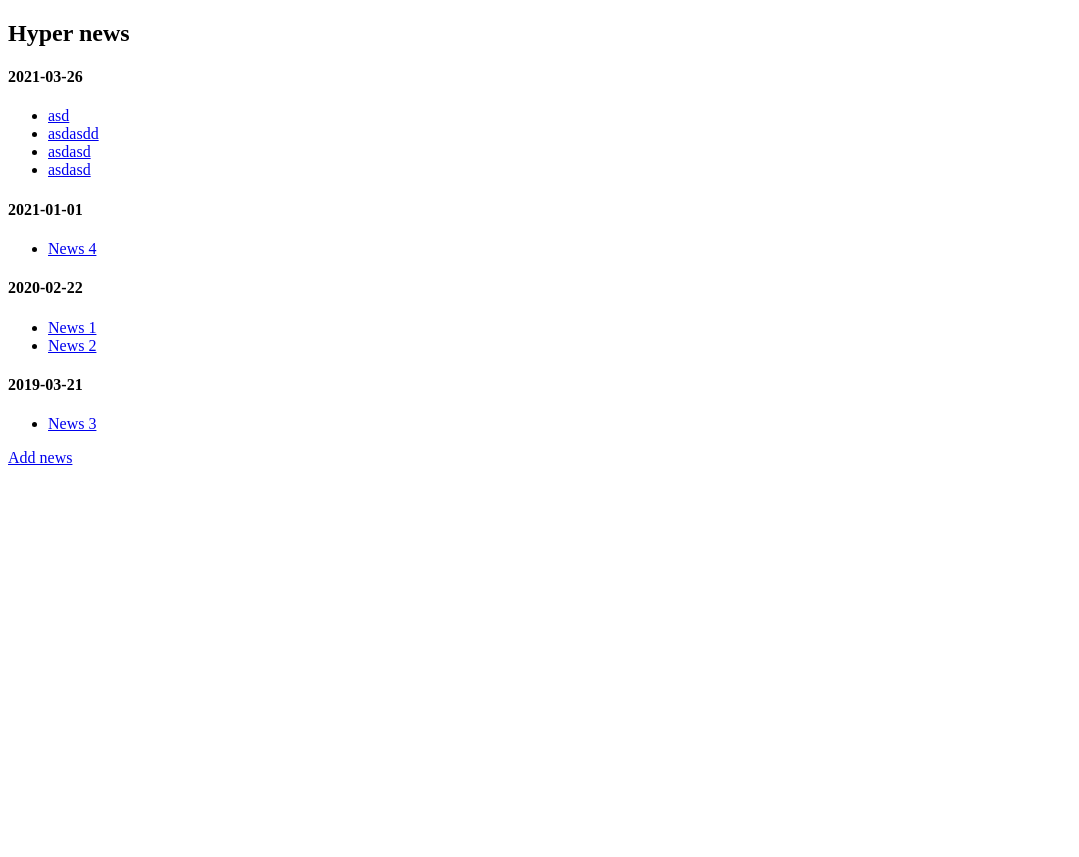
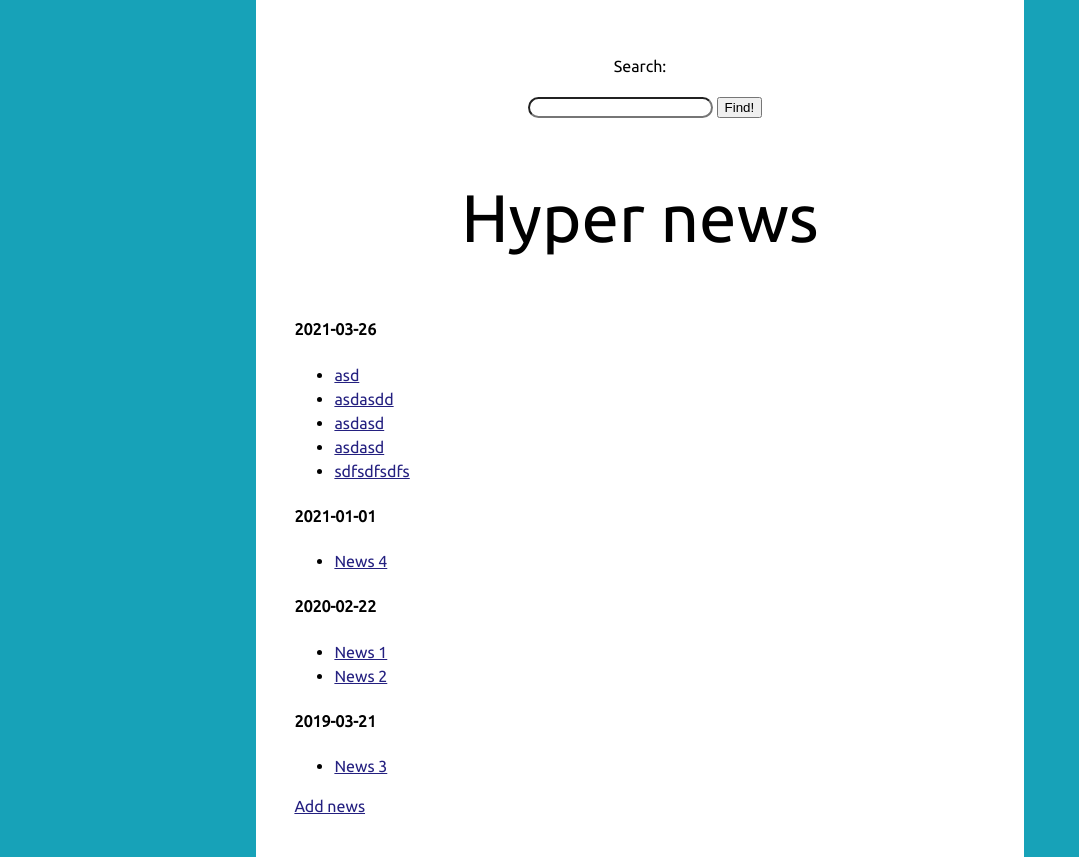
Before and after one commit to zruslan/jba-hypernews, a Django app: page /news/ in a window 1280 px wide. Shown: the whole page, without its empty margins (0-1079 px from the left). Before the commit the page ends 465 px from the top, so only its background shows below. Run offline with Django 3.2, Linux system fonts and the light colour scheme.

Commit message:
stage 5 completed

```diff
--- a/HyperNews Portal/task/hypernews/settings.py
+++ b/HyperNews Portal/task/hypernews/settings.py
@@ -120,4 +120,5 @@ USE_TZ = True
 # Static files (CSS, JavaScript, Images)
 # https://docs.djangoproject.com/en/2.2/howto/static-files/
 
-STATIC_URL = '/static/'
+STATIC_URL = "/static/"
+STATICFILES_DIRS = [os.path.join(BASE_DIR, "static")]
--- a/HyperNews Portal/task/hypernews/urls.py
+++ b/HyperNews Portal/task/hypernews/urls.py
@@ -16,12 +16,16 @@ Including another URLconf
 from django.contrib import admin
 from django.urls import path
 from news.views import UnderConstructionPageView, NewsView, NewsIndexPageView, CreateNews
+from django.conf import settings
+from django.conf.urls.static import static
+
 
 urlpatterns = [
     path('admin/', admin.site.urls),
     path('news/', NewsIndexPageView.as_view(), name="news_index"),
     path('news/create/', CreateNews.as_view(), name="news_create"),
     path('news/<int:news_id>/', NewsView.as_view(), name="news_detail"),
-#    path('', SiteIndexPageView.as_view(), name="site_index")
     path('', UnderConstructionPageView.as_view(), name="site_index"),
 ]
+
+urlpatterns += static(settings.STATIC_URL)
--- a/HyperNews Portal/task/news.json
+++ b/HyperNews Portal/task/news.json
@@ -1 +1 @@
-[{"created": "2020-02-22 16:40:00", "text": "Text of the news 1", "title": "News 1", "link": 1}, {"created": "2020-02-22 14:00:00", "text": "Text of the news 2", "title": "News 2", "link": 2}, {"created": "2019-03-21 01:40:00", "text": "Text of the news 3", "title": "News 3", "link": 3}, {"created": "2021-01-01 01:01:00", "text": "Text of the news 4", "title": "News 4", "link": 4}, {"created": "2021-03-26 14:44:33", "text": "asd", "title": "asd", "link": 8111}, {"created": "2021-03-26 14:45:28", "text": "asdasd", "title": "asdasdd", "link": 6948}, {"created": "2021-03-26 14:46:21", "text": "asdasdasd", "title": "asdasd", "link": 6486}, {"created": "2021-03-26 14:46:44", "text": "sssss", "title": "asdasd", "link": 9210}]
+[{"created": "2020-02-22 16:40:00", "text": "Text of the news 1", "title": "News 1", "link": 1}, {"created": "2020-02-22 14:00:00", "text": "Text of the news 2", "title": "News 2", "link": 2}, {"created": "2019-03-21 01:40:00", "text": "Text of the news 3", "title": "News 3", "link": 3}, {"created": "2021-01-01 01:01:00", "text": "Text of the news 4", "title": "News 4", "link": 4}, {"created": "2021-03-26 14:44:33", "text": "asd", "title": "asd", "link": 8111}, {"created": "2021-03-26 14:45:28", "text": "asdasd", "title": "asdasdd", "link": 6948}, {"created": "2021-03-26 14:46:21", "text": "asdasdasd", "title": "asdasd", "link": 6486}, {"created": "2021-03-26 14:46:44", "text": "sssss", "title": "asdasd", "link": 9210}, {"created": "2021-03-26 16:56:22", "text": "dfsdfsdfsfdsf", "title": "sdfsdfsdfs", "link": 694}]
--- a/HyperNews Portal/task/news/templates/news/base_template.html
+++ b/HyperNews Portal/task/news/templates/news/base_template.html
@@ -2,6 +2,8 @@
 <html>
   <head>
     <meta charset="UTF-8">
+    {% load static %}
+    <link rel="stylesheet" target="_blank" href="{% static 'css/base.css' %}">
   </head>
   <body>
   {% block body %} {% endblock %}
--- a/HyperNews Portal/task/news/templates/news/index.html
+++ b/HyperNews Portal/task/news/templates/news/index.html
@@ -1,5 +1,10 @@
 {% extends "news/base_template.html" %}
 {% block body %}
+
+    <form action="/news/" method="get">
+      <p>Search:</p><input type="text" name="q">
+      <button type="submit">Find!</button>
+    </form>
     <h2>Hyper news</h2>
   {% for key, value in news.items %}
     <h4>{{ key }}</h4>
@@ -9,5 +14,5 @@
       {% endfor %}
     </ul>
   {% endfor %}
-  <a target="_blank" target="_blank" href="/news/create/">Add news</a>
+  <a target="_blank" href="/news/create/">Add news</a>
 {% endblock %}
--- a/HyperNews Portal/task/news/views.py
+++ b/HyperNews Portal/task/news/views.py
@@ -1,10 +1,12 @@
+import json
+import random
+import re
+from datetime import datetime
+
+from django.conf import settings
+from django.http import Http404
 from django.shortcuts import render, redirect
 from django.views import View
-from django.http import HttpResponse, Http404
-from django.conf import settings
-import json
-from datetime import datetime, date
-import random
 
 
 # Create your views here.
@@ -28,16 +30,21 @@ def get_new_link(news):
 
 class UnderConstructionPageView(View):
     def get(self, request, *args, **kwargs):
-        return HttpResponse("Coming soon")
+        # return HttpResponse("Coming soon")
+        return redirect("news_index")
 
 
 class NewsIndexPageView(View):
     def get(self, request, *args, **kwargs):
         news = get_news()
         news_sorted = dict()
+        q = request.GET.get("q")
+
         for n in news:
-            created_date = datetime.strptime(n["created"], "%Y-%m-%d %H:%M:%S").date()
-            news_sorted[created_date] = news_sorted.get(created_date, list()) + [n]
+            if not q or re.search(q, n["title"]):
+                created_date = datetime.strptime(n["created"], "%Y-%m-%d %H:%M:%S").date()
+                news_sorted[created_date] = news_sorted.get(created_date, list()) + [n]
+
         news_sorted = {k.strftime("%Y-%m-%d"): v for k, v in sorted(news_sorted.items(), reverse=True)}
 
         return render(request, "news/index.html", {"news": news_sorted})
--- /dev/null
+++ b/HyperNews Portal/task/static/css/base.css
@@ -0,0 +1,34 @@
+@import url('https://fonts.googleapis.com/css2?family=Ubuntu&display=swap');
+
+html {
+	background: #17a2b8;
+}
+
+body {
+	margin: 0% 20%;
+	padding: 3%;
+	background: #ffffff;
+	line-height: 1.5;
+    font-family: Ubuntu, sans-serif;
+}
+
+h2 {
+	text-align: center;
+    font-size: 4.2rem;
+    line-height: 1.3;
+    font-weight: 400;
+}
+
+form {
+	text-align: center;
+	margin-bottom: 5%;
+}
+
+input {
+	border-radius: 50px;
+	margin-left: 10px;
+}
+
+a {
+	color: #242080;
+}
--- a/HyperNews Portal/task/tests.py
+++ b/HyperNews Portal/task/tests.py
@@ -19,6 +19,9 @@ class HyperNewsTestRunner(HyperNewsTest):
         # 4 task
         HyperNewsTest.check_creating_news,
         HyperNewsTest.check_create_page_main_link,
+        # 5 task
+        HyperNewsTest.check_main_page_search,
+        HyperNewsTest.check_coming_soon_page_redirect,
     ]
 
     @dynamic_test(data=funcs)
```
Also changed, not shown: HyperNews Portal/task/test/base.py (+2 -1 lines).
